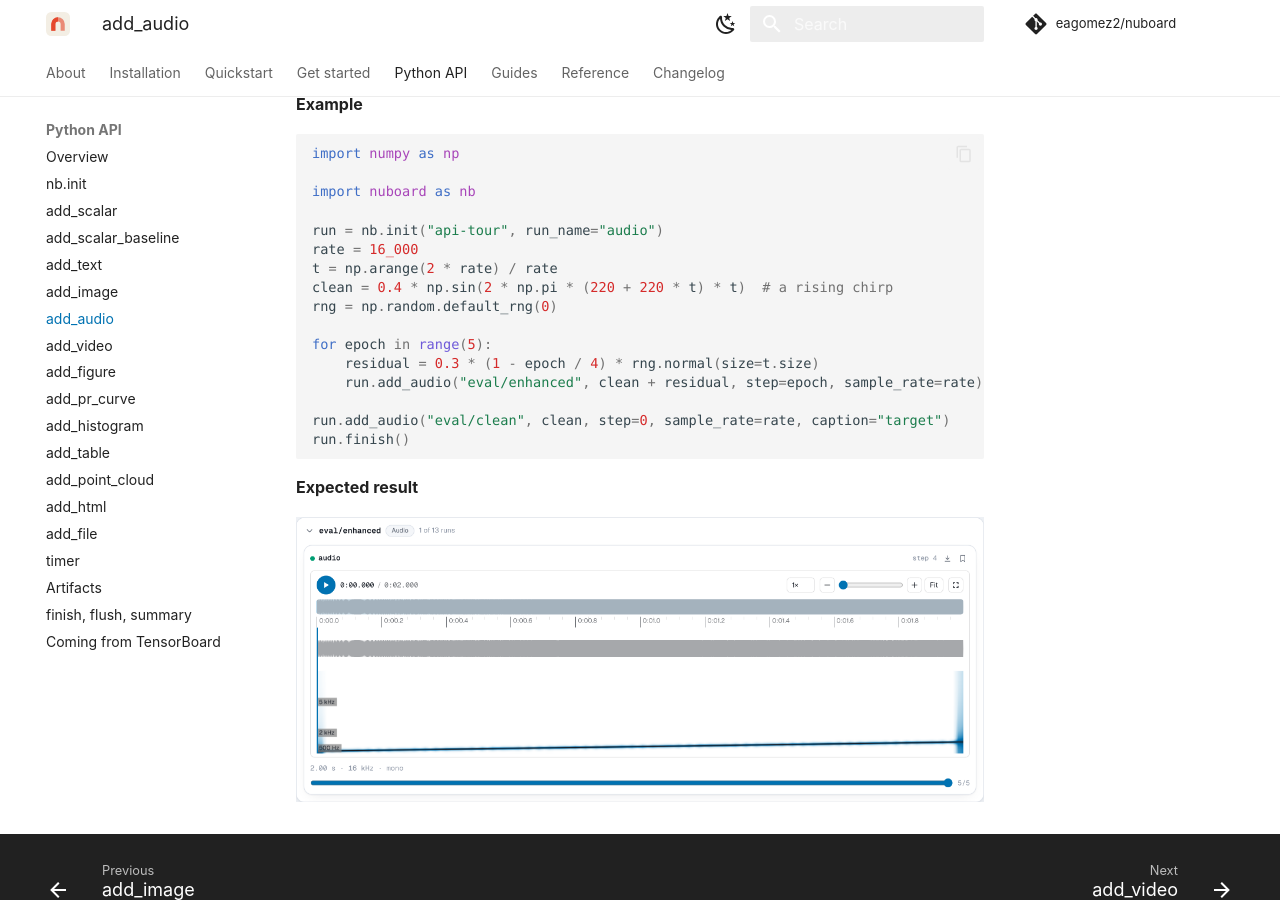
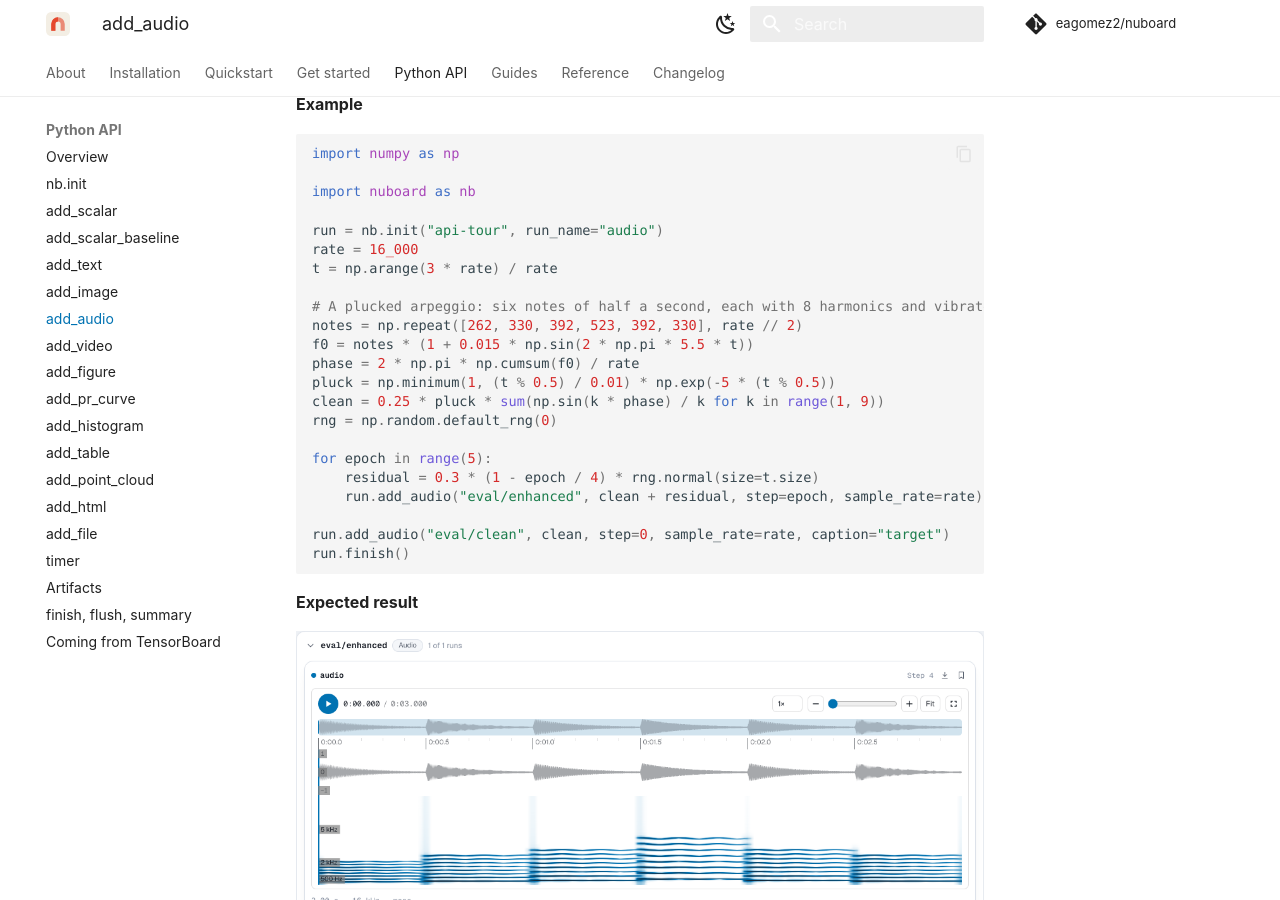
Before and after one commit to eagomez2/nuboard, an MkDocs documentation site: the page built from docs/api/add_audio.md, in a window 1280 px wide and 900 px high, scrolled down 933 px. Built offline with MkDocs 1.6.1 and Material for MkDocs 9.7.7, drawn with Linux system fonts in a browser that asks for light colours; comment, search, counter and statistics services are not loaded.

Commit message:
Docs: screenshots for add_scalar ranges, add_scalar_baseline and timer, richer add_audio
- add_scalar: the example logs eval/loss with low and high, and a new
  image shows its band.
- add_scalar_baseline and timer: add an expected-result image.
- add_audio: the example logs a plucked arpeggio with harmonics and
  vibrato instead of a chirp, with a new screenshot of its waveform and
  spectrogram.

Refs #37

```diff
--- a/docs/api/add_audio.md
+++ b/docs/api/add_audio.md
@@ -43,8 +43,14 @@
 
 run = nb.init("api-tour", run_name="audio")
 rate = 16_000
-t = np.arange(2 * rate) / rate
-clean = 0.4 * np.sin(2 * np.pi * (220 + 220 * t) * t)  # a rising chirp
+t = np.arange(3 * rate) / rate
+
+# A plucked arpeggio: six notes of half a second, each with 8 harmonics and vibrato
+notes = np.repeat([262, 330, 392, 523, 392, 330], rate // 2)
+f0 = notes * (1 + 0.015 * np.sin(2 * np.pi * 5.5 * t))
+phase = 2 * np.pi * np.cumsum(f0) / rate
+pluck = np.minimum(1, (t % 0.5) / 0.01) * np.exp(-5 * (t % 0.5))
+clean = 0.25 * pluck * sum(np.sin(k * phase) / k for k in range(1, 9))
 rng = np.random.default_rng(0)
 
 for epoch in range(5):
@@ -57,4 +63,4 @@
 
 **Expected result**
 
-![An audio card with the waveform player](../assets/api/audio.png)
+![An audio card with the waveform player: the waveform of a plucked arpeggio above its spectrogram, where each note shows as a stack of harmonics](../assets/api/audio.png)
```
Also changed, not shown: docs/api/add_scalar.md (+8 -2 lines), docs/api/add_scalar_baseline.md (+4 -0 lines), docs/api/timer.md (+4 -0 lines), docs/assets/api/audio.png, docs/assets/api/baseline.png (added), docs/assets/api/scalars-range.png (added), docs/assets/api/timer.png (added).
